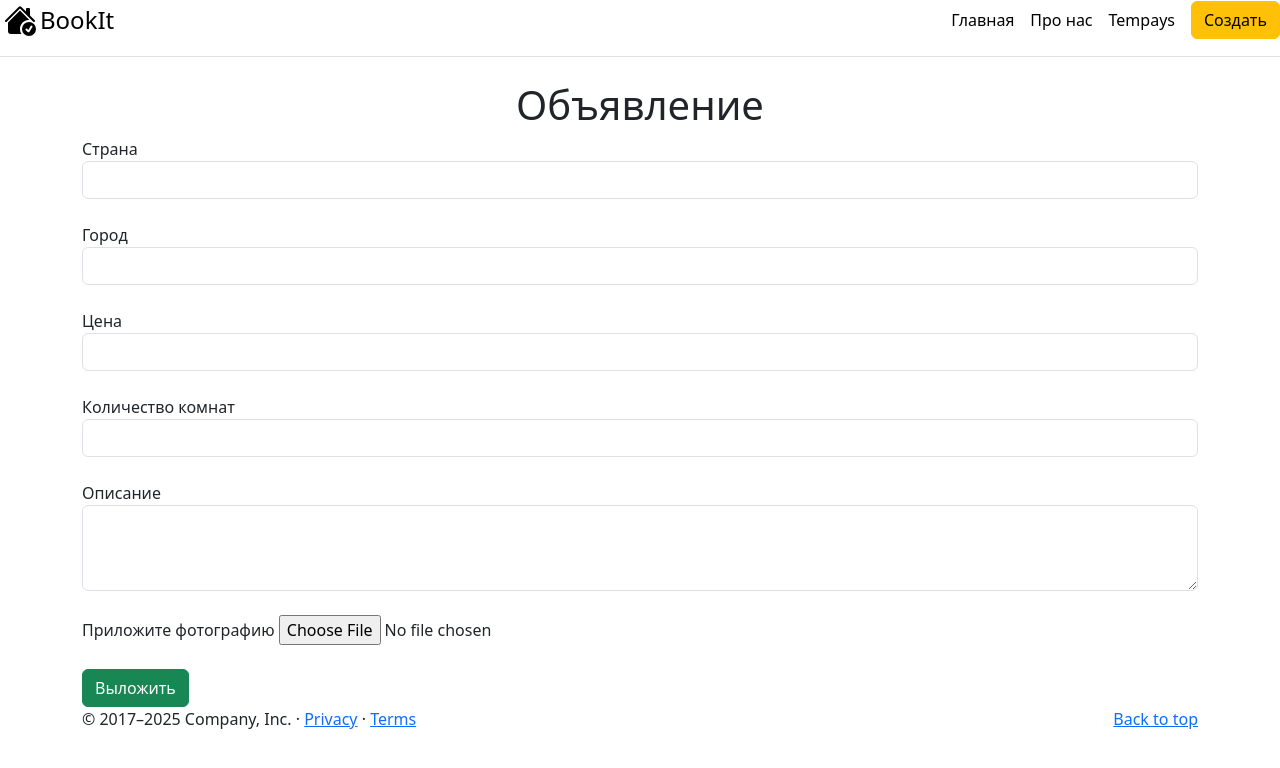
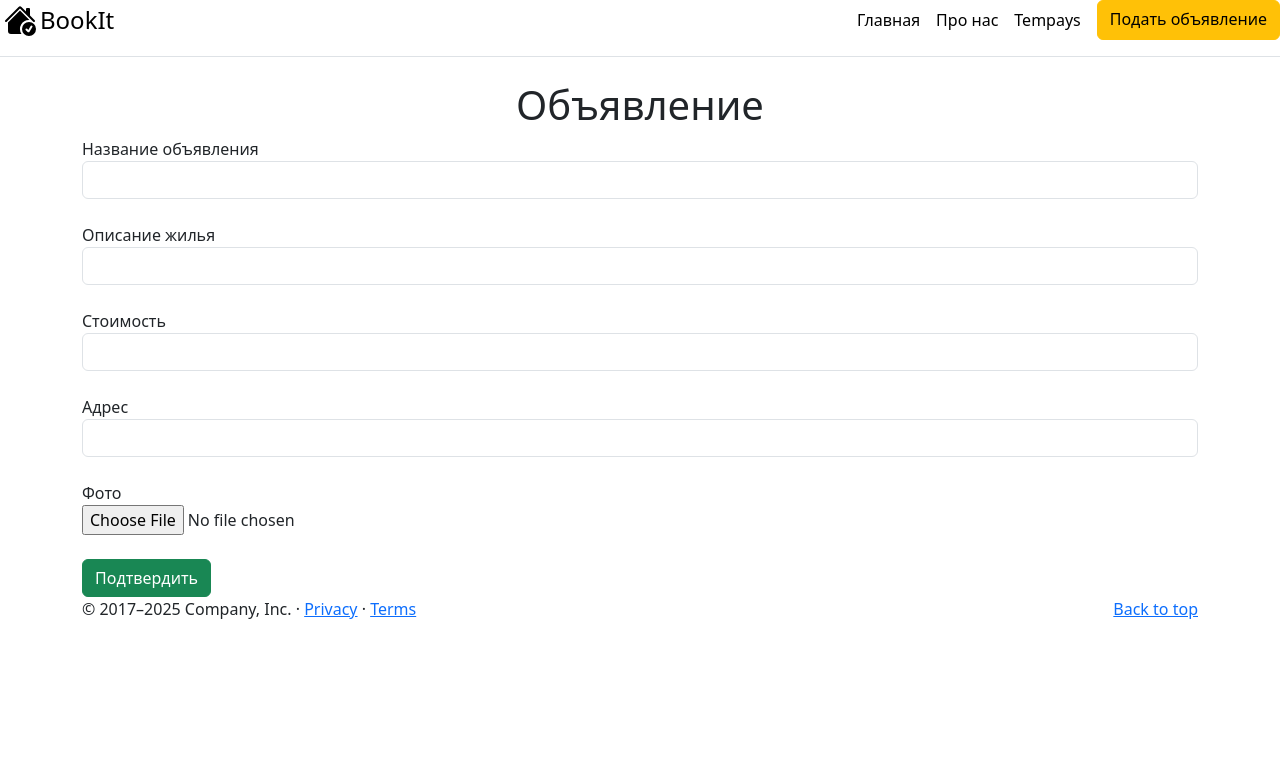
Before and after one commit to Tempays/web_project, a Flask app: template templates/advertisement.html in a window 1280 px wide. Shown: the top 768 px of the page. Run offline with Flask 3, Linux system fonts and the light colour scheme; the template is opened without the code that fills it: values that come from a table or form of the project are taken from there, others are empty; a user stored in the database is signed in; tables that the repository leaves empty hold one stand-in row (values such as "Sample post"); some libraries are stand-ins or nearby versions.

Commit message:
Небольшие доработки кода, привод шаблона добавления жилья в соответствие с формой, добавление соответствующего обработчика, пока без сохранения данных

```diff
--- a/data/__all_models.py
+++ b/data/__all_models.py
@@ -1,2 +1,2 @@
 from . import user
-from . import accomodation
+from . import accommodation
--- a/data/accomodation.py
+++ b/data/accommodation.py
@@ -6,8 +6,8 @@ from sqlalchemy import orm
 from data.db_session import SqlAlchemyBase
 
 
-class Accomodation(SqlAlchemyBase):
-    __tablename__ = 'Accomodation'
+class Accommodation(SqlAlchemyBase):
+    __tablename__ = 'Accommodation'
 
     id = sqlalchemy.Column(sqlalchemy.Integer, primary_key=True, autoincrement=True)
     name = sqlalchemy.Column(sqlalchemy.String)
@@ -15,5 +15,5 @@ class Accomodation(SqlAlchemyBase):
     cost = sqlalchemy.Column(sqlalchemy.Integer)
     description = sqlalchemy.Column(sqlalchemy.String)
     photo_path = sqlalchemy.Column(sqlalchemy.String)
-    accomodation_owner = sqlalchemy.Column(sqlalchemy.Integer, sqlalchemy.ForeignKey('User.id'))
+    accommodation_owner = sqlalchemy.Column(sqlalchemy.Integer, sqlalchemy.ForeignKey('User.id'))
     owner = orm.relationship('User')
--- a/data/user.py
+++ b/data/user.py
@@ -15,7 +15,7 @@ class User(SqlAlchemyBase, UserMixin):
     email = sqlalchemy.Column(sqlalchemy.String)
     hashed_password = sqlalchemy.Column(sqlalchemy.String, unique=True)
     registration_date = sqlalchemy.Column(sqlalchemy.DateTime, default=datetime.datetime.now())
-    housing = orm.relationship('Accomodation', back_populates='owner')
+    housing = orm.relationship('Accommodation', back_populates='owner')
 
     def set_password(self, password):
         self.hashed_password = generate_password_hash(password)
--- a/forms.py
+++ b/forms.py
@@ -1,6 +1,7 @@
 import flask_wtf
 from flask_wtf import FlaskForm
-from wtforms.fields.simple import EmailField, PasswordField, StringField, SubmitField, BooleanField
+from flask_wtf.file import FileAllowed, FileRequired
+from wtforms.fields.simple import EmailField, PasswordField, StringField, SubmitField, BooleanField, FileField
 from wtforms.validators import DataRequired
 
 
@@ -17,3 +18,12 @@ class LoginForm(FlaskForm):
     password = PasswordField('Пароль', validators=[DataRequired()])
     remember_me = BooleanField('Запомнить меня')
     submit = SubmitField('Войти')
+
+
+class AccommodationAddForm(FlaskForm):
+    name = StringField('Название объявления', validators=[DataRequired()])
+    description = StringField('Описание жилья', validators=[DataRequired()])
+    cost = StringField('Стоимость', validators=[DataRequired()])
+    address = StringField('Адрес', validators=[DataRequired()])
+    photo = FileField('Фото', validators=[FileRequired(), FileAllowed(['jpg', 'png', 'jpeg'], 'Только изображения!')])
+    submit = SubmitField('Подтвердить')
--- a/main.py
+++ b/main.py
@@ -3,8 +3,8 @@ from flask import Flask, render_template, redirect
 from data import db_session
 from data.db_session import create_session
 from data.user import User
-from forms import RegisterForm, LoginForm
-from flask_login import login_user, LoginManager, logout_user
+from forms import RegisterForm, LoginForm, AccommodationAddForm
+from flask_login import login_user, LoginManager, logout_user, current_user
 
 app = Flask(__name__)
 app.config['SECRET_KEY'] = 'special_secret_key_kyoma'
@@ -78,6 +78,21 @@ def logout():
     return redirect("/")
 
 
+@app.route('/about')
+def about():
+    return 'О нас (пока пусто)'
+
+
+@app.route('/add_accommodation', methods=['GET', 'POST'])
+def add_accommodation():
+    if not current_user.is_authenticated:
+        return redirect('/')
+    form = AccommodationAddForm()
+    if form.validate_on_submit():
+        return "Все отправлено"
+    return render_template('advertisement.html', form=form)
+
+
 
 if __name__ == '__main__':
     main()
--- a/templates/advertisement.html
+++ b/templates/advertisement.html
@@ -7,28 +7,21 @@
 {% block body%}
 <h1 xmlns="http://www.w3.org/1999/html"><center>Объявление</center></h1>
 <div class="container">
-    <form class="login_form" method="post">
-        <div>Страна</div>
-        <input type="text" class="form-control" id="country" aria-describedby="emailHelp" name="country">
-        <br>
-        <div>Город</div>
-        <input type="text" class="form-control" id="city" name="city">
-        <br>
-        <div>Цена</div>
-        <input type="text" class="form-control" id="price" name="price">
-        <br>
-        <div>Количество комнат</div>
-        <input type="text" class="form-control" id="count_of_rooms" name="count_of_rooms">
-        <br>
-        <div>Описание</div>
-        <textarea class="form-control" id="description" rows="3" name="description"></textarea>
-        <br>
+    <form action="" method="post" novalidate enctype="multipart/form-data">
+        {{ form.csrf_token }}
+        {% for field in form if field.name != 'csrf_token' and field.name != 'submit' and field.name != 'photo'%}
+            <div>{{ field.label }}</div>
+            {{ field(type=field.name, class="form-control") }}
+            <br>
+        {% endfor %}
         <div class="form-group">
-            <label for="photo">Приложите фотографию</label>
-            <input type="file" class="form-control-file" id="photo" name="file">
+            {{ form.photo.label }}
+            <br>
+            {{ form.photo(class="form-control-file") }}
         </div>
         <br>
-        <input type="submit" class="btn btn-success" value="Выложить">
+        {{ form.submit(class="btn btn-success") }}
+
     </form>
 </div>
 {% endblock %}
--- a/templates/base.html
+++ b/templates/base.html
@@ -26,12 +26,13 @@
         <a class="me-3 py-2 link-body-emphasis text-decoration-none" href="/about">Про нас</a>
         {% if current_user.is_authenticated %}
         <a class="me-3 py-2 link-body-emphasis text-decoration-none" href="/logout">{{ current_user.username }}</a>
+        <a class="btn btn-warning" href="/add_accommodation">Подать объявление</a>
         {% else %}
         <a class="me-3 py-2 link-body-emphasis text-decoration-none" href="/register">Регистрация</a>
         <a class="me-3 py-2 link-body-emphasis text-decoration-none" href="/enter">Вход</a>
         {% endif %}
       </nav>
-        <a class="btn btn-warning" href="/create-advertisement">Создать</a>
+
     </div>
   </header>
     {% block body%}{% endblock %}
```
Also changed, not shown: db/data.db.
